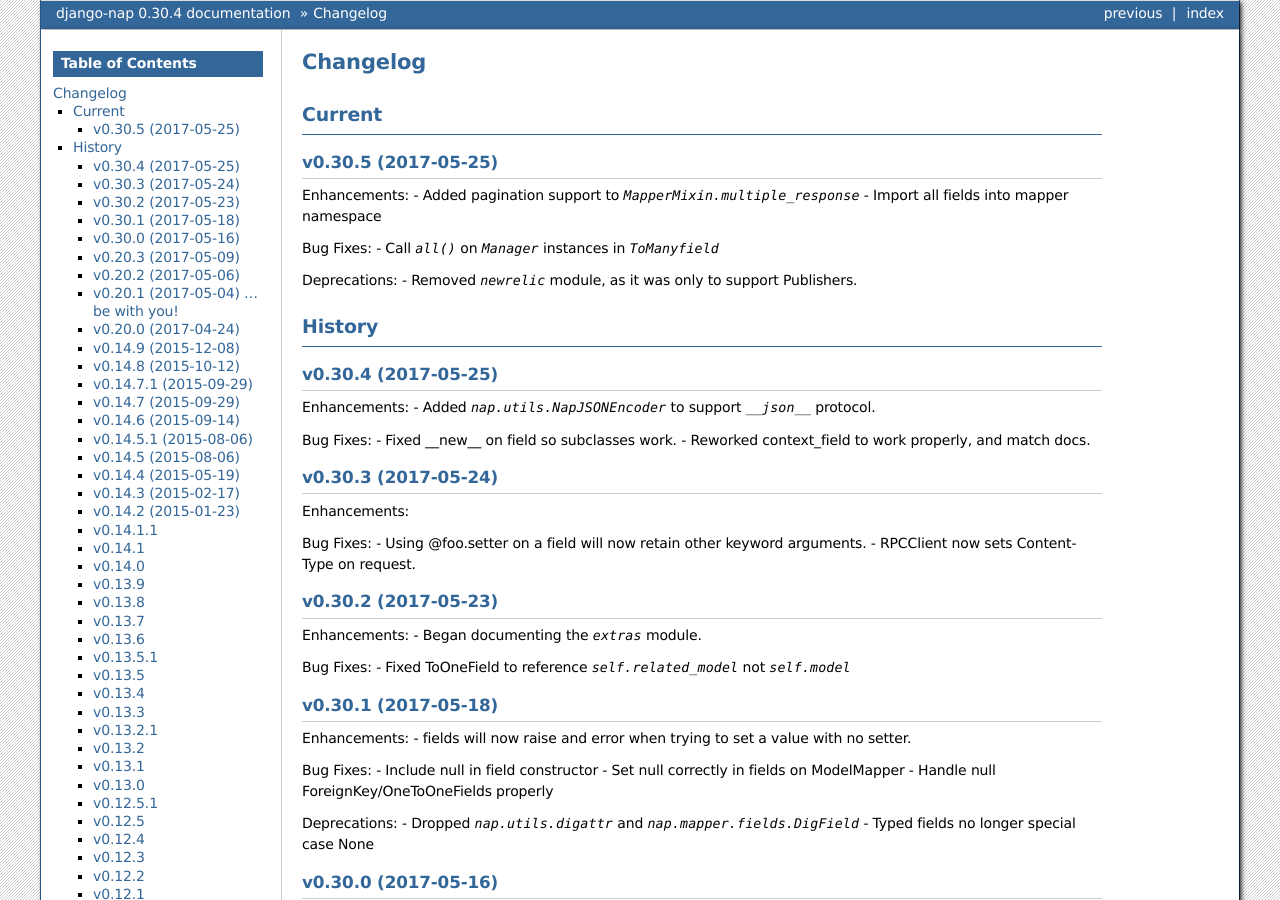
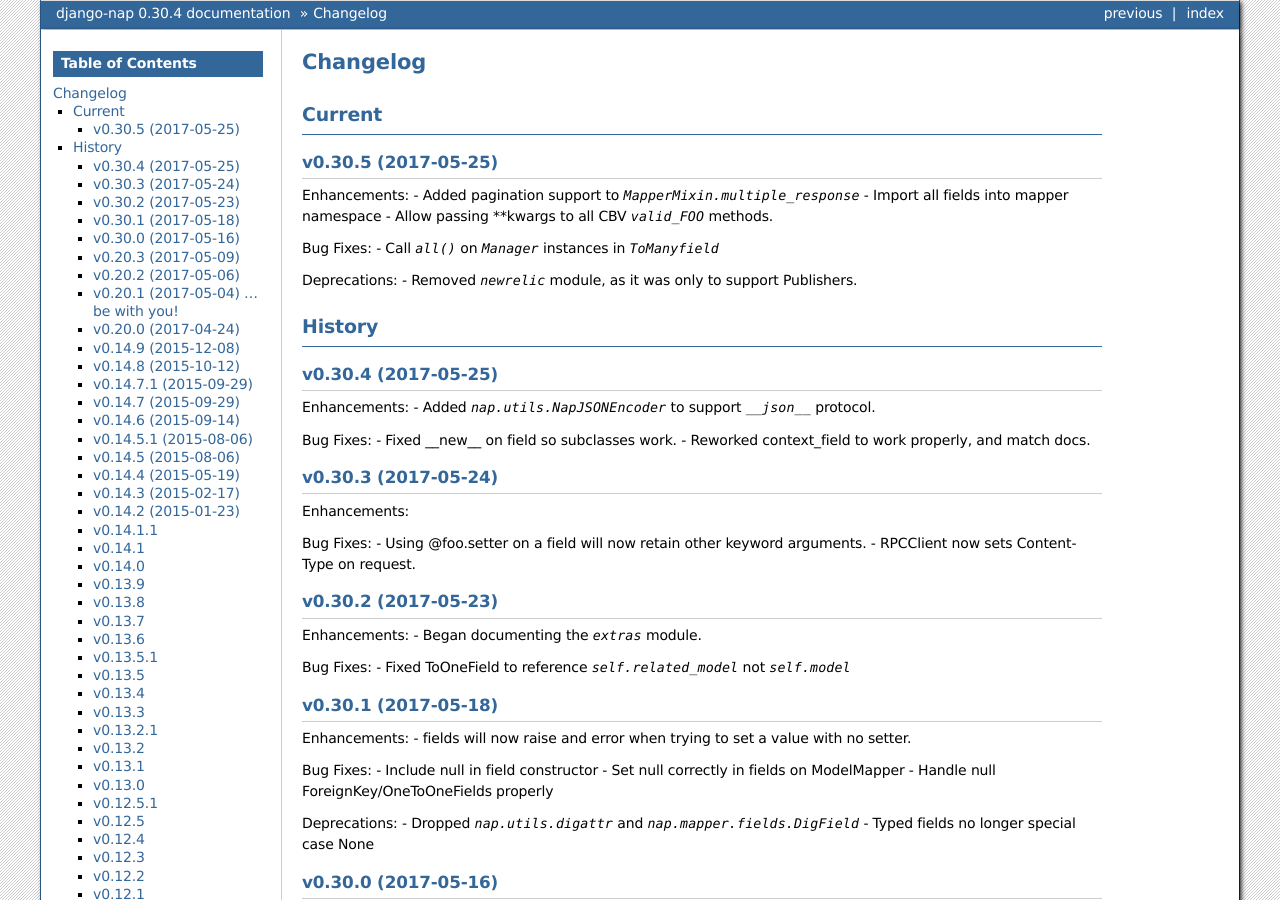
Before and after one commit to funkybob/django-nap, a Sphinx documentation site: the page built from docs/changelog.rst, in a window 1280 px wide and 900 px high. Built offline with Sphinx 7.4.7, drawn with Linux system fonts in a browser that asks for light colours.

Commit message:
Update changelog

```diff
--- a/docs/changelog.rst
+++ b/docs/changelog.rst
@@ -12,6 +12,7 @@
 Enhancements:
 - Added pagination support to `MapperMixin.multiple_response`
 - Import all fields into mapper namespace
+- Allow passing \**kwargs to all CBV `valid_FOO` methods.
 
 Bug Fixes:
 - Call `all()` on `Manager` instances in `ToManyfield`
```
